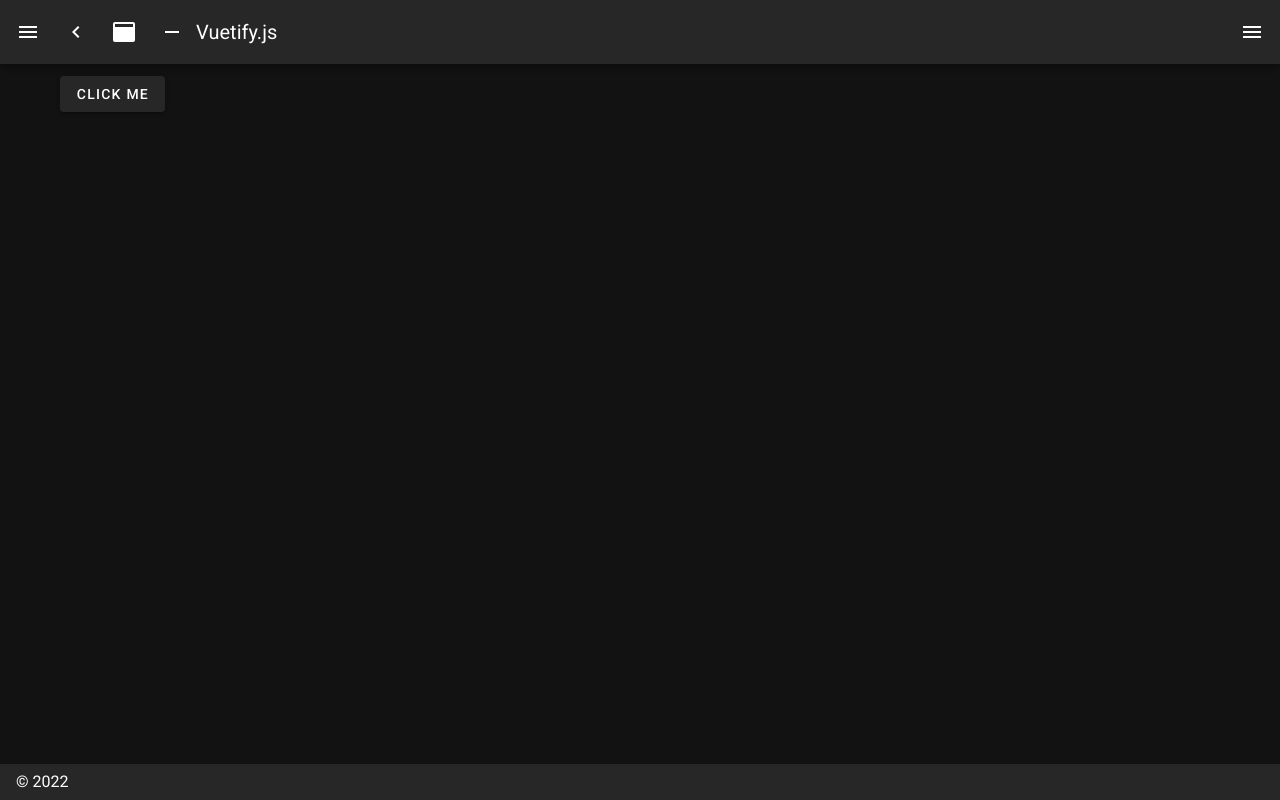
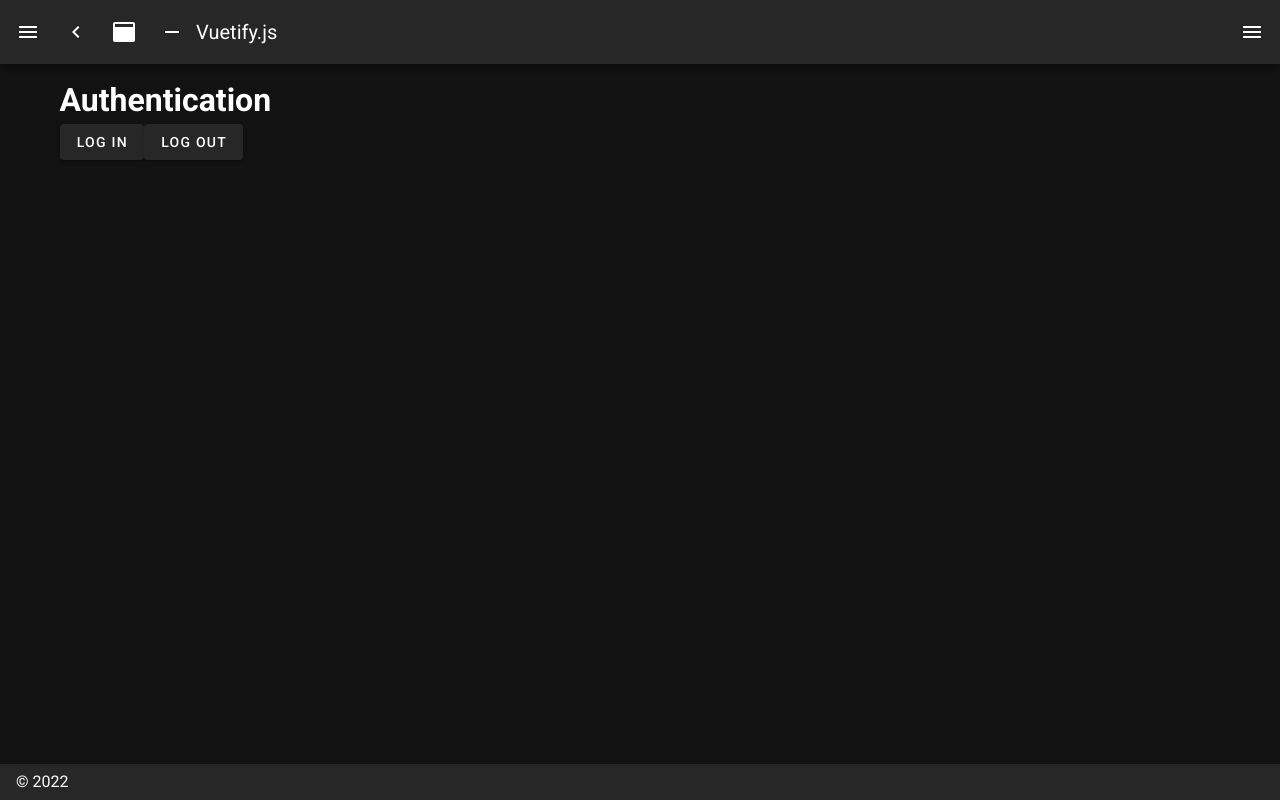
Before and after one commit to ntsonnenberg/NFT-Fund-App, a Nuxt app: page / in a window 1280 px wide. Built offline with nearby package versions, Linux system fonts and the light colour scheme.

Commit message:
implemented Vuex state management for  authentication on front end

```diff
--- a/api/controllers/authentication.js
+++ b/api/controllers/authentication.js
@@ -8,7 +8,7 @@ module.exports = function (passport) {
           return next(err);
         }
 
-        res.cookie("user", JSON.stringify(req.user.name), {
+        res.cookie("user", JSON.stringify(req.user.username), {
           maxAge: 36000000, // expires in 10 hours
         });
 
--- a/pages/index.vue
+++ b/pages/index.vue
@@ -1,112 +1,13 @@
 <template>
 <div>
-  <v-btn @click="addItem()">Click Me</v-btn>
-  <ul>
-    <li v-for="item in list" :key="item.text">
-      {{item.text}}
-    </li>
-  </ul>
+  <h1>Authentication</h1>
+  <v-btn @click="login()">Log In</v-btn>
+  <v-btn @click="logout()">Log Out</v-btn>
 
-  <!-- <div>
-    <form @submit="stopDefault">
-      <input type="text" placeholder="YourName" v-model="fullname">
-      <br />
-      <input type="text" placeholder="Phone">
-      <br />
-      <input type="text" placeholder="Address">
-
-      <ul v-if="hasName">
-        <li v-for="x in messages" :key="x.message">
-          <input type="radio" :id="x.id" :value="x.value" v-model="picked">
-          <label :for="x.id">{{ x.message }}</label>
-        </li>
-      </ul>
-
-      <button>Click Me</button>
-
-      Your name: {{ fullname }}
-    </form>
-  </div> -->
+  <div v-if="user !== null">
+    Logged in as {{user}}
+  </div>
 </div>
-
-<!--
-  <v-row justify="center" align="center">
-    <v-col cols="12" sm="8" md="6">
-      <v-card class="logo py-4 d-flex justify-center">
-        <NuxtLogo />
-        <VuetifyLogo />
-      </v-card>
-      <v-card>
-        <v-card-title class="headline">
-          Welcome to the Vuetify + Nuxt.js template
-        </v-card-title>
-        <v-card-text>
-          <p>Vuetify is a progressive Material Design component framework for Vue.js. It was designed to empower developers to create amazing applications.</p>
-          <p>
-            For more information on Vuetify, check out the <a
-              href="https://vuetifyjs.com"
-              target="_blank"
-              rel="noopener noreferrer"
-            >
-              documentation
-            </a>.
-          </p>
-          <p>
-            If you have questions, please join the official <a
-              href="https://chat.vuetifyjs.com/"
-              target="_blank"
-              rel="noopener noreferrer"
-              title="chat"
-            >
-              discord
-            </a>.
-          </p>
-          <p>
-            Find a bug? Report it on the github <a
-              href="https://github.com/vuetifyjs/vuetify/issues"
-              target="_blank"
-              rel="noopener noreferrer"
-              title="contribute"
-            >
-              issue board
-            </a>.
-          </p>
-          <p>Thank you for developing with Vuetify and I look forward to bringing more exciting features in the future.</p>
-          <div class="text-xs-right">
-            <em><small>&mdash; John Leider</small></em>
-          </div>
-          <hr class="my-3">
-          <a
-            href="https://nuxtjs.org/"
-            target="_blank"
-            rel="noopener noreferrer"
-          >
-            Nuxt Documentation
-          </a>
-          <br>
-          <a
-            href="https://github.com/nuxt/nuxt.js"
-            target="_blank"
-            rel="noopener noreferrer"
-          >
-            Nuxt GitHub
-          </a>
-        </v-card-text>
-        <v-card-actions>
-          <v-spacer />
-          <v-btn
-            color="primary"
-            nuxt
-            to="/inspire"
-          >
-            Continue
-          </v-btn>
-        </v-card-actions>
-      </v-card>
-    </v-col>
-  </v-row>
-  -->
-
 </template>
 
 <script>
@@ -120,15 +21,25 @@ export default {
   },
 
   methods: {
-    addItem() {
-      this.$store.commit('nft/add', this.text);
-      this.text = '';
+    login () {
+      this.$store.dispatch('accounts/login', {
+        username: 'sonny',
+        password: 'password'
+      });
+    },
+
+    logout () {
+      this.$store.dispatch('accounts/logout');
     }
   },
 
   computed: {
     list () {
       return this.$store.state.nft.list;
+    },
+
+    user () {
+      return this.$store.state.accounts.user;
     }
   }
 }
--- /dev/null
+++ b/store/accounts.js
@@ -0,0 +1,41 @@
+export const state = function () {
+  return {
+    user: getUserFromCookie(),
+  };
+};
+
+export const mutations = {
+  setUser(state, user) {
+    state.user = user;
+  },
+};
+
+export const actions = {
+  async login({ commit, state }, { username, password }) {
+    const res = await this.$axios.put("api/authentication/login", {
+      username,
+      password,
+    });
+
+    if (res.status === 200) {
+      commit("setUser", getUserFromCookie());
+    }
+  },
+
+  async logout({ commit }) {
+    const res = await this.$axios.put("api/authentication/logout");
+
+    if (res.status === 200) {
+      commit("setUser", null);
+    }
+  },
+};
+
+function getUserFromCookie() {
+  const re = new RegExp("user=([^;]+)");
+  const value = re.exec(document.cookie);
+
+  console.log(value);
+
+  return value != null ? unescape(value[1]) : null;
+}
```
